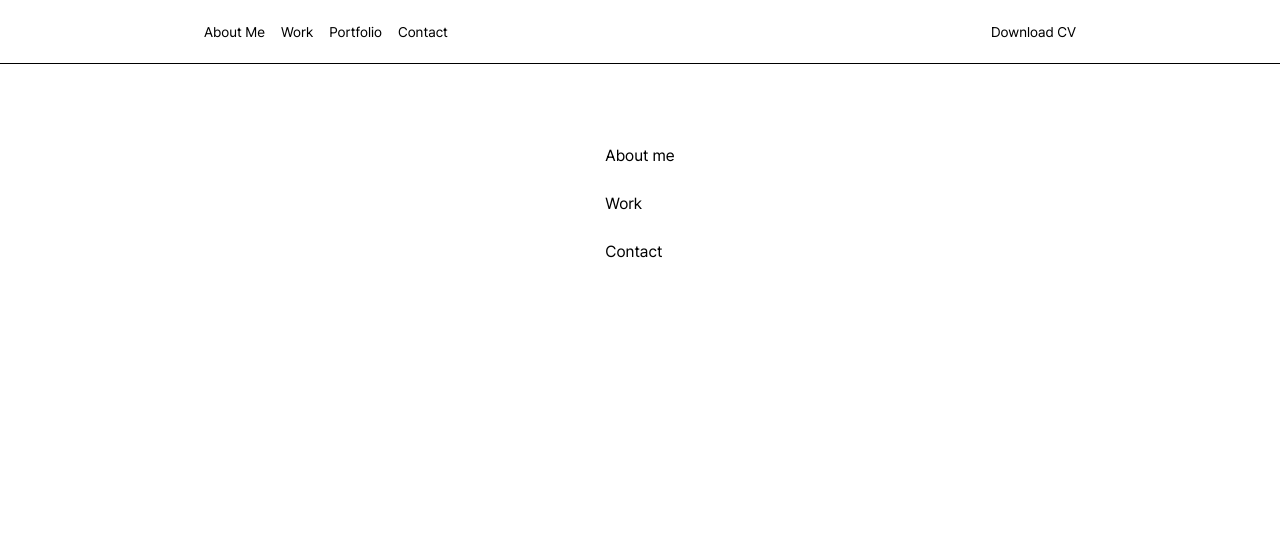
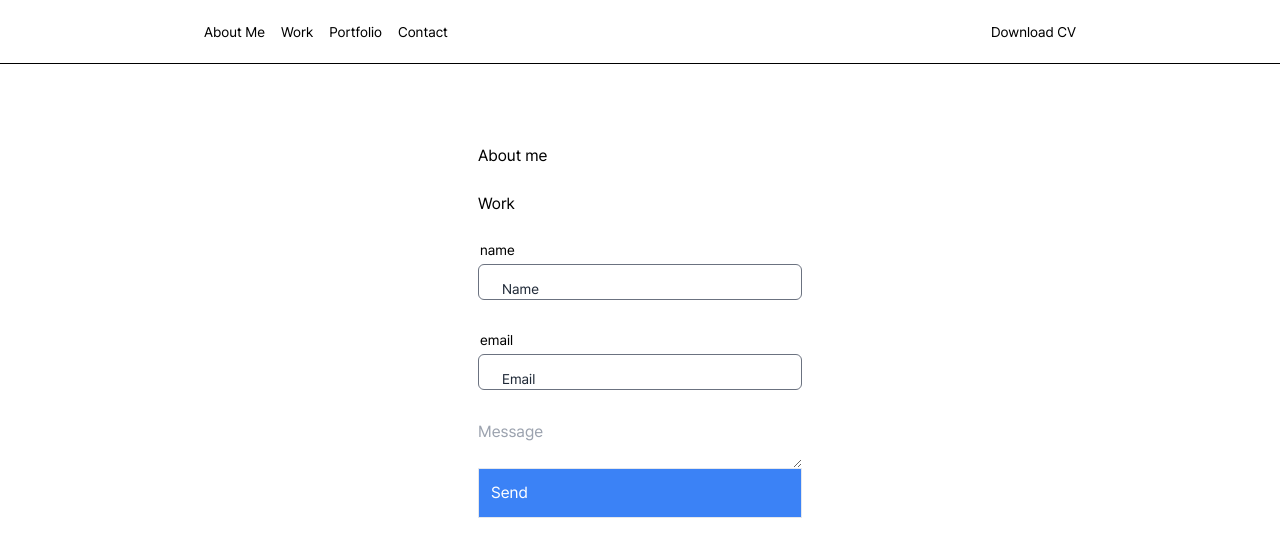
Before and after one commit to nahsooyeon/pomme--portfolio, a Next.js app: page / in a window 1280 px wide. Shown: the top 556 px of the page. Built offline with nearby package versions, Linux system fonts and the light colour scheme; no server answers.

Commit message:
🔨update: Input, Button

```diff
--- a/app/globals.css
+++ b/app/globals.css
@@ -107,7 +107,7 @@
   html,
   body,
   #__next {
-    @apply font-pretendard h-dvh text-[16px];
+    @apply h-dvh font-pretendard text-base;
   }
 
   * {
@@ -115,7 +115,7 @@
   }
 
   .max-width {
-    @apply mx-auto w-[1280px] px-[30px];
+    @apply mx-auto w-320 px-[30px];
   }
 
   b {
--- a/app/landing/section/Contact.tsx
+++ b/app/landing/section/Contact.tsx
@@ -1,7 +1,19 @@
 import { FunctionComponent } from "react";
 
+import Button from "@/components/Button";
+import Input from "@/components/Input";
+
 const ContactSection: FunctionComponent = () => {
-  return <section>Contact</section>;
+  return (
+    <section>
+      <form className={"flex flex-col"}>
+        <Input label="name" type="text" placeholder="Name" />
+        <Input label="email" type="email" placeholder="Email" />
+        <textarea placeholder="Message"></textarea>
+        <Button type="submit">Send</Button>
+      </form>
+    </section>
+  );
 };
 
 export default ContactSection;
--- /dev/null
+++ b/components/Button/index.tsx
@@ -0,0 +1,94 @@
+"use client";
+
+import { ButtonHTMLAttributes, forwardRef } from "react";
+
+import { cn } from "@/utils/tailwind";
+
+import { VariantProps, cva } from "class-variance-authority";
+
+/* theme: primary, secondary, tertiary */
+/* size: small, medium, large */
+const ButtonStyle = cva(
+  "inline-flex items-center border disabled:border-gray-400 disabled:bg-gray-300 disabled:text-gray-800",
+  {
+    variants: {
+      size: {
+        small: "p-2 text-sm",
+        medium: "p-3 text-base",
+        large: "p-4 text-lg",
+      },
+      theme: {
+        primary: "bg-blue-500 text-white",
+        secondary: "bg-gray-500 text-white",
+        tertiary: "bg-gray-200 text-gray-800",
+      },
+    },
+    defaultVariants: {
+      size: "medium",
+      theme: "primary",
+    },
+  }
+);
+interface ButtonProps
+  extends Omit<ButtonHTMLAttributes<HTMLButtonElement>, "color" | "prefix" | "suffix">,
+    VariantProps<typeof ButtonStyle> {
+  underline?: boolean;
+  onlyStyle?: boolean;
+  loading?: boolean;
+}
+
+const WithOnlyStyle = forwardRef<any, ButtonProps>((props, forwardedRef) => {
+  const { size, theme } = props;
+  return (
+    <div
+      className={cn(
+        "inline-flex items-center",
+        ButtonStyle({
+          size,
+          theme,
+        })
+      )}
+      ref={forwardedRef}>
+      {props.children}
+    </div>
+  );
+});
+
+WithOnlyStyle.displayName = "WithOnlyStyle";
+
+const Button = forwardRef<HTMLButtonElement, ButtonProps>(
+  ({ size = "medium", theme = "primary", onlyStyle = false, loading = false, ...props }, ref) => {
+    const handleClick = (e: React.MouseEvent<HTMLButtonElement>) => {
+      if (loading) {
+        e.preventDefault();
+        e.stopPropagation();
+      } else {
+        props.onClick?.(e);
+      }
+    };
+
+    if (onlyStyle) {
+      return <WithOnlyStyle size={size} theme={theme} {...props} />;
+    }
+
+    return (
+      <button
+        className={cn(
+          "inline-flex flex-1 items-center",
+          ButtonStyle({
+            size,
+            theme,
+          })
+        )}
+        onClick={e => handleClick(e)}
+        ref={ref}
+        {...props}>
+        {props.children}
+      </button>
+    );
+  }
+);
+
+Button.displayName = "Button";
+
+export default Button;
--- a/components/Input/index.tsx
+++ b/components/Input/index.tsx
@@ -1,6 +1,29 @@
-import { FunctionComponent, InputHTMLAttributes } from "react";
+"use client";
 
-interface InputProps extends Omit<InputHTMLAttributes<HTMLInputElement>, "prefix" | "size"> {
+import { InputHTMLAttributes, forwardRef, useState } from "react";
+import { IoEyeOff } from "react-icons/io5";
+import { IoEye } from "react-icons/io5";
+
+import { cn } from "@/utils/tailwind";
+
+import { VariantProps, cva } from "class-variance-authority";
+
+const InputStyle = cva(`group relative flex flex-1 items-center justify-between gap-2 rounded-sm px-3`, {
+  variants: {
+    size: {
+      xs: "h-7 py-[7px]",
+      sm: "h-8 py-[7px]",
+      md: "h-9 py-[7px]",
+      lg: "h-10 py-[9px]",
+    },
+  },
+  defaultVariants: {
+    size: "md",
+  },
+});
+interface InputProps
+  extends Omit<InputHTMLAttributes<HTMLInputElement>, "prefix" | "size">,
+    VariantProps<typeof InputStyle> {
   label?: React.ReactNode;
   hint?: React.ReactNode;
   prefix?: React.ReactNode;
@@ -11,13 +34,110 @@ interface InputProps extends Omit<InputHTMLAttributes<HTMLInputElement>, "prefix
   isOnlyNumber?: boolean;
 }
 
-const Input: FunctionComponent<InputProps> = props => {
-  return (
-    <div className={"flex"}>
-      {props.label && <label>{props.label}</label>}
-      <input type="text" />
-    </div>
-  );
-};
+const Input = forwardRef<HTMLInputElement, InputProps>(
+  (
+    {
+      type,
+      prefix,
+      suffix,
+      size,
+      label,
+      hint,
+      layout = "vertical",
+      isError = false,
+      isHint = true,
+      isOnlyNumber = false,
+      className,
+      ...props
+    },
+    ref
+  ) => {
+    const [isShow, setShow] = useState<boolean>(false);
+
+    const handleToggleShow = () => setShow(prev => !prev);
+    const handleOnlyNumber = (e: React.KeyboardEvent<HTMLInputElement>) => {
+      if (isOnlyNumber) e.currentTarget.value = e.currentTarget.value.replace(/[^0-9]/g, "");
+      props.onInput?.(e);
+    };
+
+    return (
+      <div className="flex flex-col">
+        <div className={cn("flex", layout === "vertical" ? "flex-col gap-1" : "flex-row items-center gap-2")}>
+          {label && (
+            <div
+              className={cn(
+                "flex h-5 w-25 shrink-0 items-center text-sm",
+                layout === "vertical" && "ml-0.5",
+                props.disabled && ""
+              )}>
+              {label}
+            </div>
+          )}
+          <div className={cn(InputStyle({ size }), "z-0 px-3", props.readOnly && "px-0.5", className)}>
+            {prefix && (
+              <div className={cn(props.disabled && "fill-gray-300 stroke-gray-300 text-gray-300")}>{prefix}</div>
+            )}
+            <input
+              ref={ref}
+              type={isShow ? "text" : type}
+              data-error={isError}
+              className={cn(
+                InputStyle({ size }),
+                "peer w-full appearance-none bg-transparent text-sm placeholder:text-gray-800 disabled:text-gray-600"
+              )}
+              onInput={handleOnlyNumber}
+              {...props}
+            />
+            {suffix && (
+              <div className={cn("flex", props.disabled && "fill-gray-600 stroke-gray-600 text-gray-600")}>
+                {suffix}
+              </div>
+            )}
+
+            {type === "password" && (
+              <button tabIndex={-1} type="button" onClick={handleToggleShow}>
+                {isShow ? (
+                  <div className="fill-gray-400 stroke-gray-400 stroke-0">
+                    <IoEye />
+                  </div>
+                ) : (
+                  <div className="fill-gray-400 stroke-gray-400 stroke-0">
+                    <IoEyeOff />
+                  </div>
+                )}
+              </button>
+            )}
+
+            <div
+              className={cn(
+                InputStyle({ size }),
+                "absolute inset-0 -z-10 rounded-[6px] border border-gray-500 bg-white",
+                "group-hover:border-gray-600 group-hover:bg-gray-200 peer-focus:bg-white", // Default
+                "peer-read-only:border-none peer-read-only:bg-transparent", // Read Only
+                "group-hover:peer-data-[error=false]:border-gray-600", // No Error
+                "peer-data-[error=true]:border-red-500 group-hover:peer-data-[error=true]:border-red-500 group-hover:peer-data-[error=true]:bg-red-100", // Error
+                "group-hover:peer-focus:peer-data-[error=false]:border-blue-700", // Focus Input border blue
+                "peer-disabled:border-gray-400 peer-disabled:bg-gray-200 peer-disabled:text-gray-600 peer-disabled:group-hover:peer-data-[error=true]:bg-gray-200"
+              )}
+            />
+          </div>
+        </div>
+
+        {isHint && (
+          <div
+            className={cn(
+              "h-4 text-xs text-gray-200",
+              layout === "vertical" ? "ml-0.5" : "ml-28",
+              isError ? "text-red-600" : ""
+            )}>
+            {hint}
+          </div>
+        )}
+      </div>
+    );
+  }
+);
+
+Input.displayName = "Input";
 
 export default Input;
--- a/tailwind.config.ts
+++ b/tailwind.config.ts
@@ -9,6 +9,8 @@ const config: Config = {
       fontFamily: {
         pretendard: ["var(--font-pretendard)"],
       },
+      spacing: SpacingObject,
+
       colors: {
         background: "hsl(var(--background))",
         foreground: "hsl(var(--foreground))",
@@ -18,7 +20,6 @@ const config: Config = {
         },
       },
     },
-    spacing: SpacingObject,
   },
   plugins: [],
 };
```
